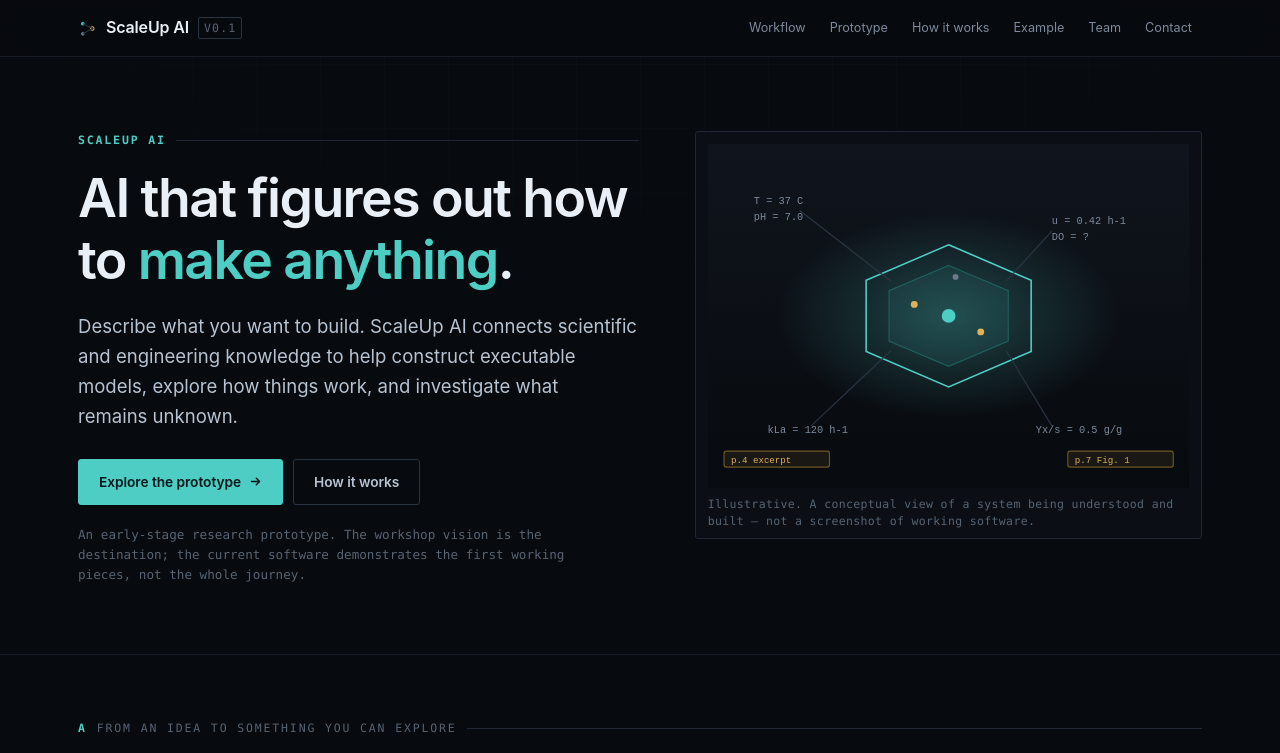
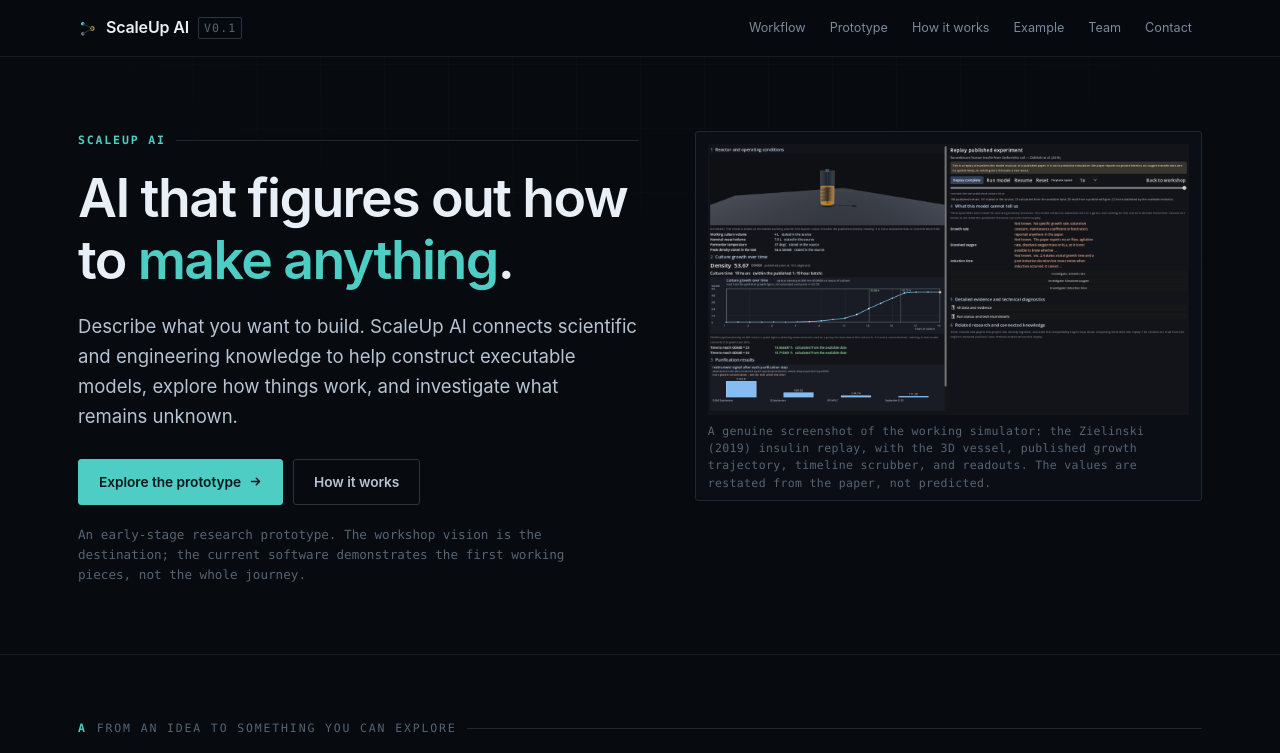
Before and after one commit to premlalpritish-wq/scaleup-ai-website, a website: page index.html in a window 1280 px wide. Shown: the top 753 px of the page. Drawn offline with Linux system fonts and the light colour scheme.

Commit message:
Replace conceptual hexagon illustration with genuine simulator screenshot

```diff
--- a/index.html
+++ b/index.html
@@ -76,52 +76,11 @@
           </p>
         </div>
 
-        <!-- Conceptual workshop visualisation. Illustrative only. -->
-        <div class="hero-visual" aria-hidden="true">
+        <!-- Simulator screenshot from the deployed Zielinski replay. -->
+        <div class="hero-visual">
           <div class="hv-frame">
-            <svg class="hv-svg" viewBox="0 0 420 300" xmlns="http://www.w3.org/2000/svg" role="img" aria-label="Illustrative engineering workshop">
-              <defs>
-                <linearGradient id="hv-bg" x1="0" y1="0" x2="0" y2="1">
-                  <stop offset="0%" stop-color="#10151d"/>
-                  <stop offset="100%" stop-color="#070a0e"/>
-                </linearGradient>
-                <radialGradient id="hv-glow" cx="50%" cy="50%" r="50%">
-                  <stop offset="0%" stop-color="#4ecdc4" stop-opacity="0.28"/>
-                  <stop offset="100%" stop-color="#4ecdc4" stop-opacity="0"/>
-                </radialGradient>
-              </defs>
-              <rect width="420" height="300" fill="url(#hv-bg)"/>
-              <ellipse cx="210" cy="150" rx="150" ry="90" fill="url(#hv-glow)"/>
-              <g transform="translate(210,150)">
-                <polygon points="0,-62 72,-31 72,31 0,62 -72,31 -72,-31" fill="none" stroke="#4ecdc4" stroke-width="1.4"/>
-                <polygon points="0,-44 52,-22 52,22 0,44 -52,22 -52,-22" fill="rgba(78,205,196,0.08)" stroke="#1f5f5c" stroke-width="1"/>
-                <circle cx="0" cy="0" r="6" fill="#4ecdc4"/>
-                <circle cx="-30" cy="-10" r="3" fill="#e0b155"/>
-                <circle cx="28" cy="14" r="3" fill="#e0b155"/>
-                <circle cx="6" cy="-34" r="2.5" fill="#6b7a8c"/>
-              </g>
-              <g font-family="monospace" font-size="9" fill="#7b8a9c">
-                <text x="40" y="52">T = 37 C</text>
-                <text x="40" y="66">pH = 7.0</text>
-                <text x="300" y="70">u = 0.42 h-1</text>
-                <text x="300" y="84">DO = ?</text>
-                <text x="52" y="252">kLa = 120 h-1</text>
-                <text x="286" y="252">Yx/s = 0.5 g/g</text>
-              </g>
-              <g stroke="#2a3543" stroke-width="1" fill="none">
-                <line x1="80" y1="58" x2="160" y2="120"/>
-                <line x1="300" y1="76" x2="260" y2="120"/>
-                <line x1="90" y1="246" x2="160" y2="180"/>
-                <line x1="300" y1="246" x2="260" y2="180"/>
-              </g>
-              <g font-family="monospace" font-size="8" fill="#e0b155">
-                <rect x="14" y="268" width="92" height="14" rx="2" fill="rgba(224,177,85,0.08)" stroke="#6d5622"/>
-                <text x="20" y="278">p.4 excerpt</text>
-                <rect x="314" y="268" width="92" height="14" rx="2" fill="rgba(224,177,85,0.08)" stroke="#6d5622"/>
-                <text x="320" y="278">p.7 Fig. 1</text>
-              </g>
-            </svg>
-            <p class="hv-caption">Illustrative. A conceptual view of a system being understood and built — not a screenshot of working software.</p>
+            <img class="hv-svg" src="assets/images/simulator-replay-screenshot.png" alt="ScaleUp AI simulator: the Zielinski (2019) insulin replay, showing the 3D vessel, published growth trajectory, timeline, and readouts." loading="lazy" />
+            <p class="hv-caption">A genuine screenshot of the working simulator: the Zielinski (2019) insulin replay, with the 3D vessel, published growth trajectory, timeline scrubber, and readouts. The values are restated from the paper, not predicted.</p>
           </div>
         </div>
       </div>
@@ -291,12 +250,11 @@
         <div class="notice plain" style="margin-top: 22px">
           <span class="ico">STATUS</span>
           <span>
-            <b>What this is and is not.</b> These screenshots are captured from the
-            running Godot prototype, not a web mockup. The prototype is a desktop
-            application (Godot 4.7); it is not embedded here and there is no web
-            build. The insulin model is an <em>evidence replay</em>, not a
-            predictive simulator — it restates published values and refuses to
-            invent missing ones.
+            <b>What this is and is not.</b> The screenshot above is captured from the
+            running web build of the simulator (Godot 4.7, Web export), which is
+            now embedded and runnable in the browser. The insulin model is an
+            <em>evidence replay</em>, not a predictive simulator - it restates
+            published values and refuses to invent missing ones.
           </span>
         </div>
       </div>
```
Also changed, not shown: tests/check.js (+2 -2 lines), assets/images/simulator-replay-screenshot.png (added).
